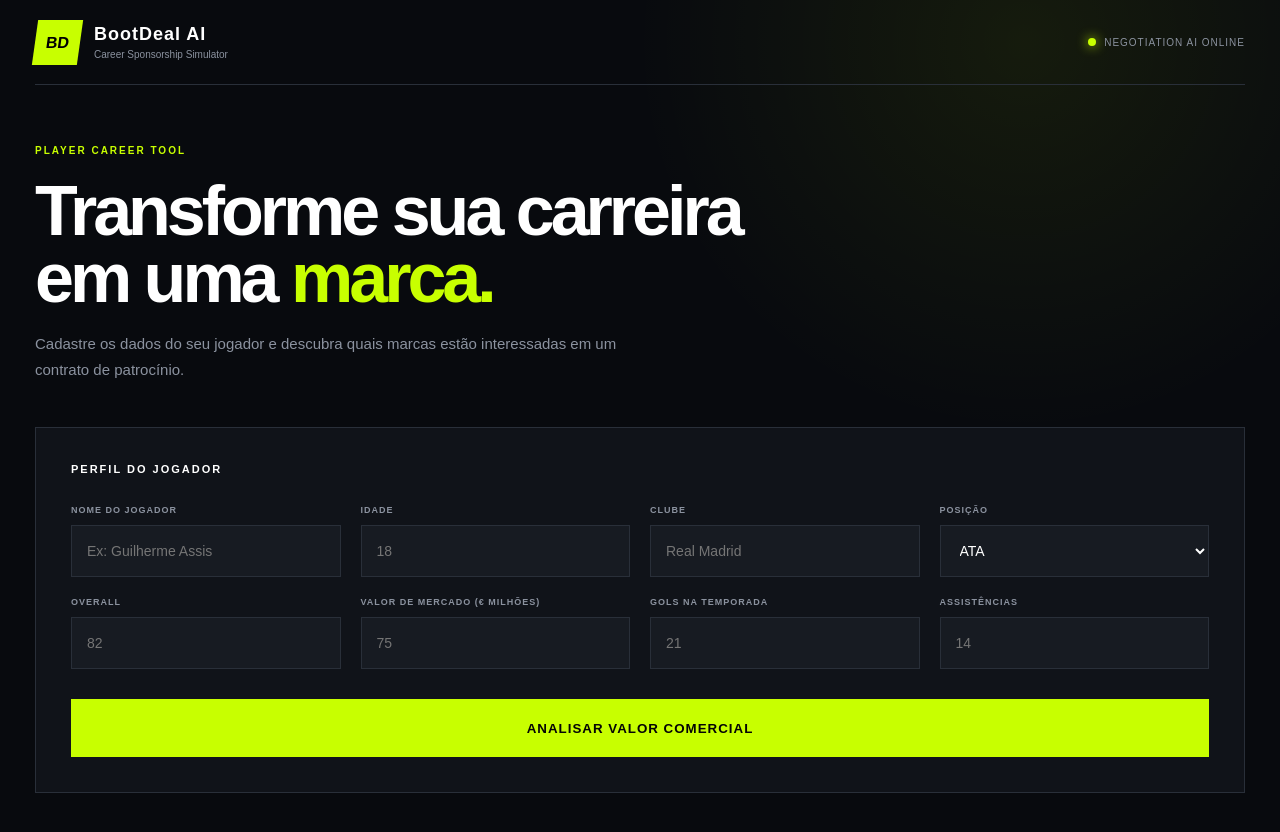
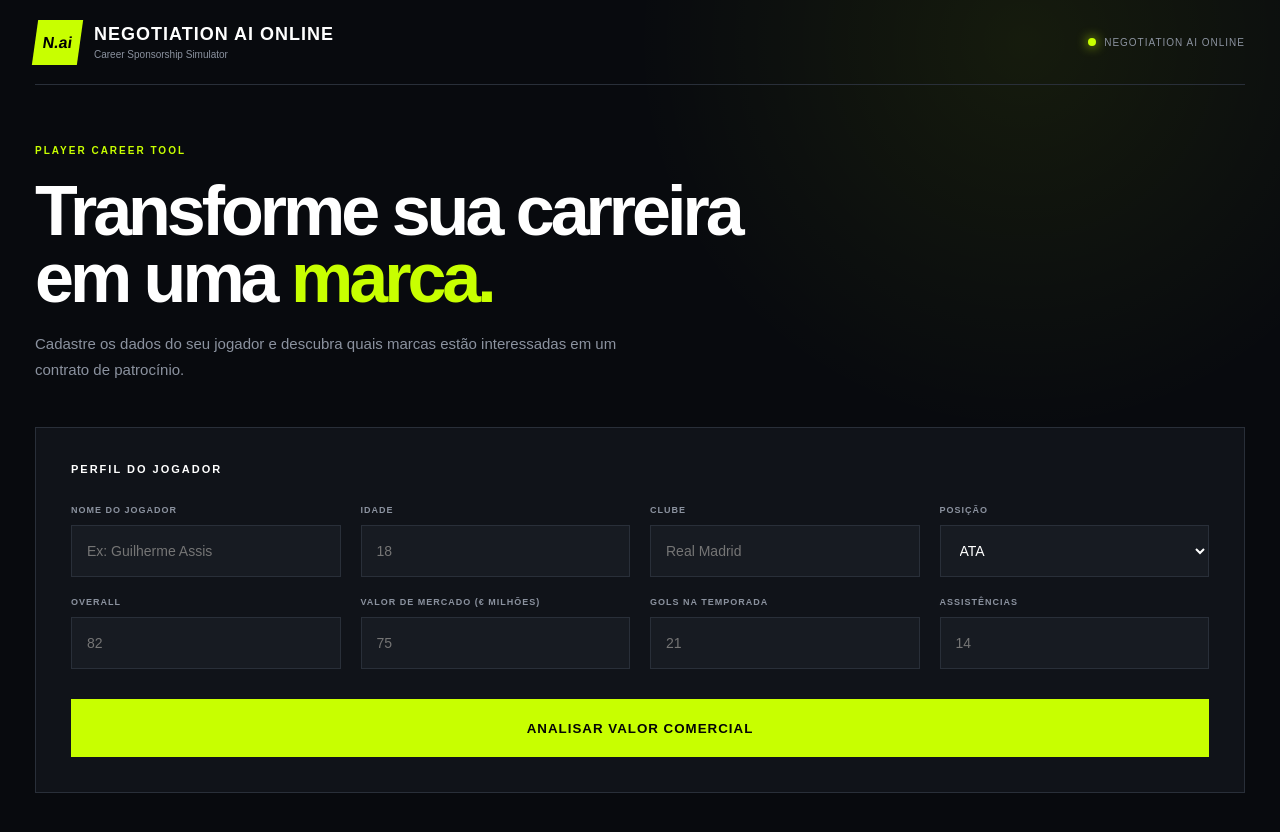
Before and after one commit to maelor6x1/negocia-o-v1, a plain HTML site: page index.html in a window 1280 px wide. Drawn offline with Linux system fonts and the light colour scheme.

Commit message:
Update index.html

```diff
--- a/index.html
+++ b/index.html
@@ -7,7 +7,7 @@
 
 <meta name="viewport" content="width=device-width, initial-scale=1.0">
 
-<title>BootDeal AI</title>
+<title>NEGOTIATION AI ONLINE</title>
 
 <link rel="stylesheet" href="style.css">
 
@@ -21,11 +21,11 @@
 
 <div class="logo">
 
-<span class="logoIcon">BD</span>
+<span class="logoIcon">N.ai</span>
 
 <div>
 
-<h1>BootDeal AI</h1>
+<h1>NEGOTIATION AI ONLINE</h1>
 
 <p>Career Sponsorship Simulator</p>
 
```
